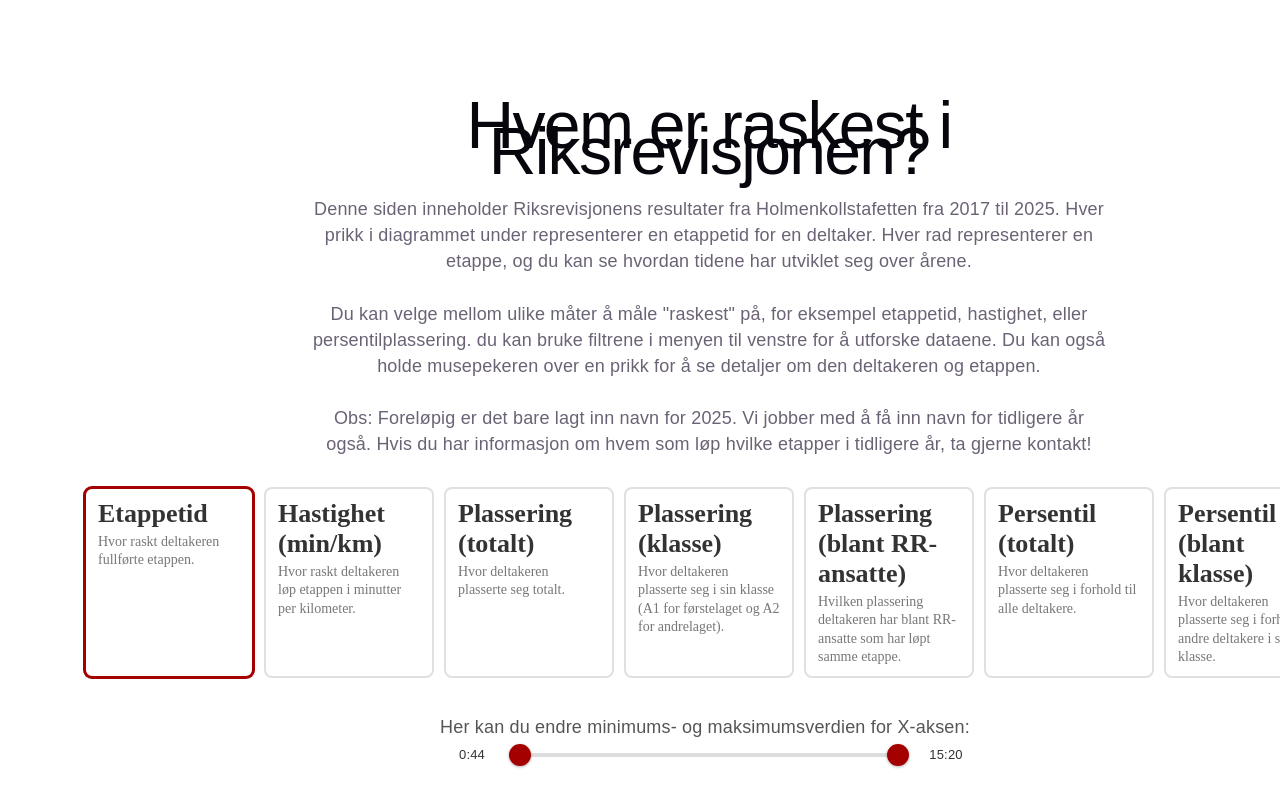
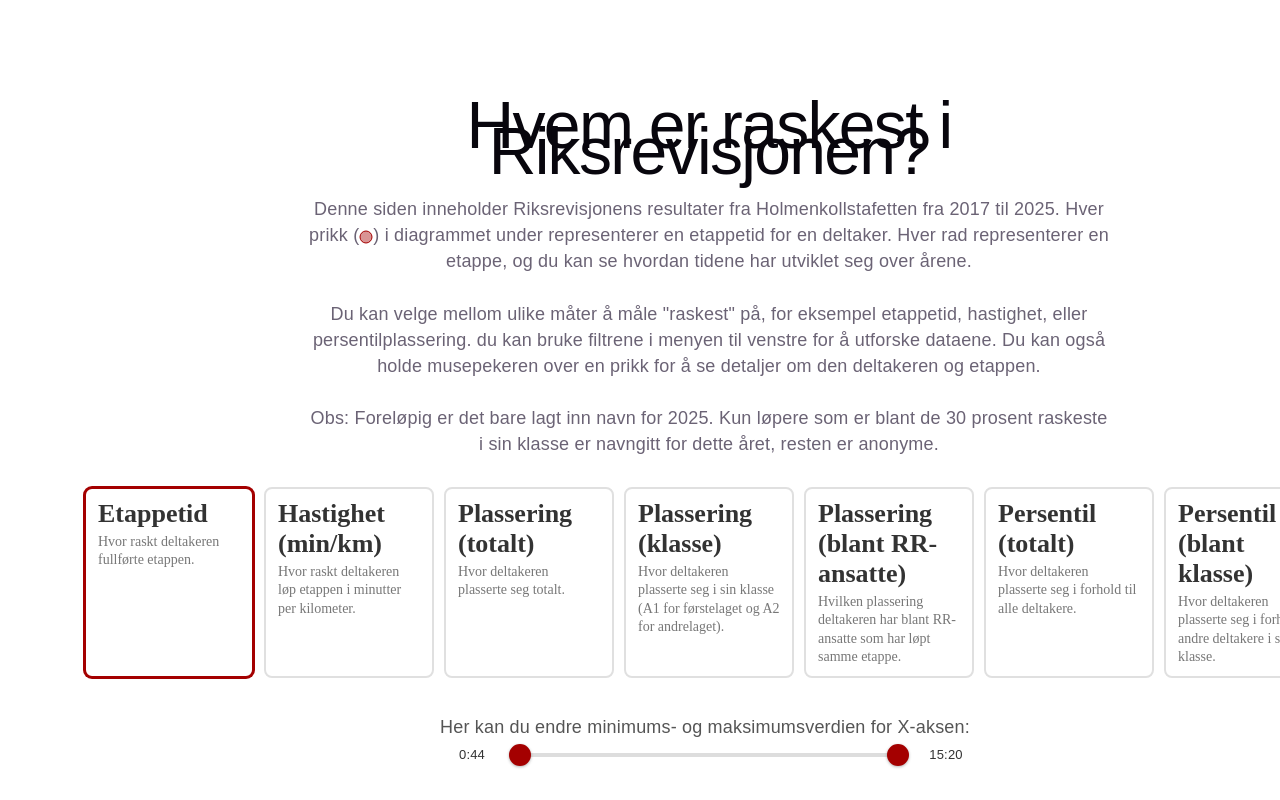
Before and after one commit to joasand/rr-holmenkollstafetten, a React (Vite) app: page / in a window 1280 px wide. Shown: the top 800 px of the page. Built offline with nearby package versions, Linux system fonts and the light colour scheme; a web font is replaced by a local one.

Commit message:
small adjustments

```diff
--- a/src/App.jsx
+++ b/src/App.jsx
@@ -140,7 +140,8 @@
         <text style={{ alignContent: "left", maxWidth: 800, display: 'block', margin: '0 auto' }}>
           <h1>Hvem er raskest i Riksrevisjonen?</h1>
           Denne siden inneholder Riksrevisjonens resultater fra Holmenkollstafetten fra 2017 til 2025.
-          Hver prikk i diagrammet under representerer en etappetid for en deltaker.
+          Hver prikk (<svg width={14} height={14} style={{ verticalAlign: 'middle', display: 'inline-block' }}><circle cx={7} cy={7} r={6} fill="#a400006b" stroke="#A40000" /></svg>)
+          i diagrammet under representerer en etappetid for en deltaker.
           Hver rad representerer en etappe, og du kan se hvordan tidene har utviklet seg over årene.
           <br></br>
           <br></br>
@@ -148,8 +149,8 @@
           du kan bruke filtrene i menyen til venstre for å utforske dataene. Du kan også holde musepekeren over en prikk for å se detaljer om den deltakeren og etappen.
           <br></br>
           <br></br>
-          Obs: Foreløpig er det bare lagt inn navn for 2025. Vi jobber med å få inn navn for tidligere år også.
-          Hvis du har informasjon om hvem som løp hvilke etapper i tidligere år, ta gjerne kontakt!
+          Obs: Foreløpig er det bare lagt inn navn for 2025. Kun løpere som er blant de 30 prosent
+          raskeste i sin klasse er navngitt for dette året, resten er anonyme.
         </text>
 
         <div className="xvar-cards">
--- a/src/Tooltip.jsx
+++ b/src/Tooltip.jsx
@@ -12,7 +12,7 @@
           top: yScale(hovered.y) + yScale.bandwidth() / 2 + MARGIN.top,
         }}
       >
-        <div className={styles.title} style={{ fontWeight: "bold", color: "black" }}>Etapperekord</div>
+        <div className={styles.title} style={{ fontWeight: "bold", color: "black" }}>Etapperekord (nasjonalt)</div>
         <div className={styles.row}><span>Tid</span><span>{hovered.rekord}</span></div>
       </div>
     );
```
Also changed, not shown: src/dev-data.json, 2 other files (tests, documents, lock files or other folders).
